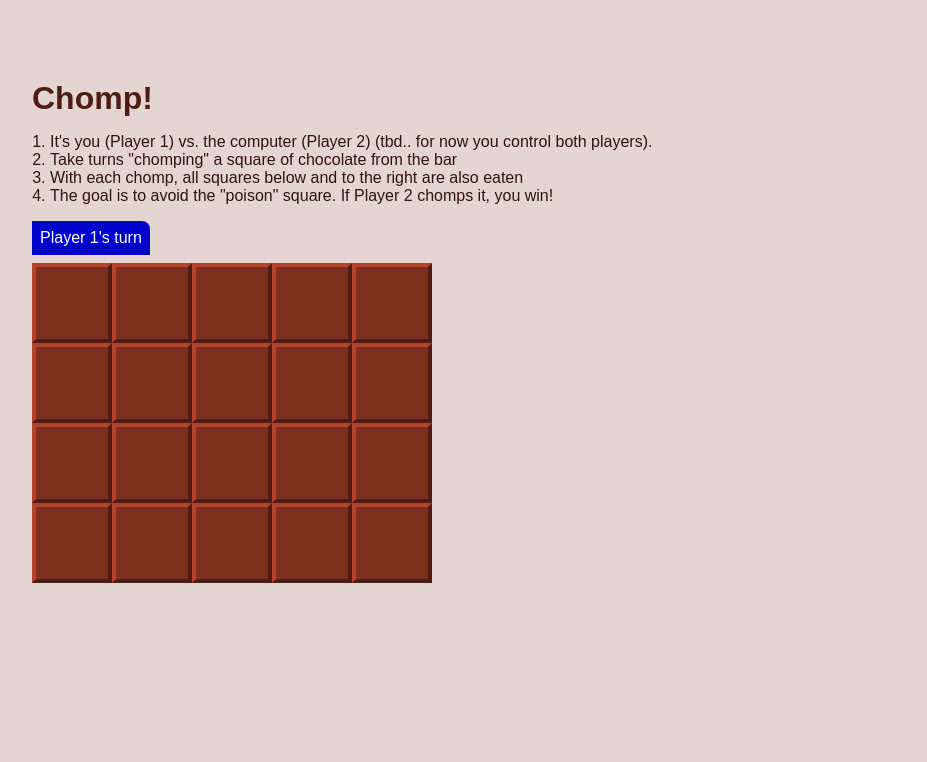
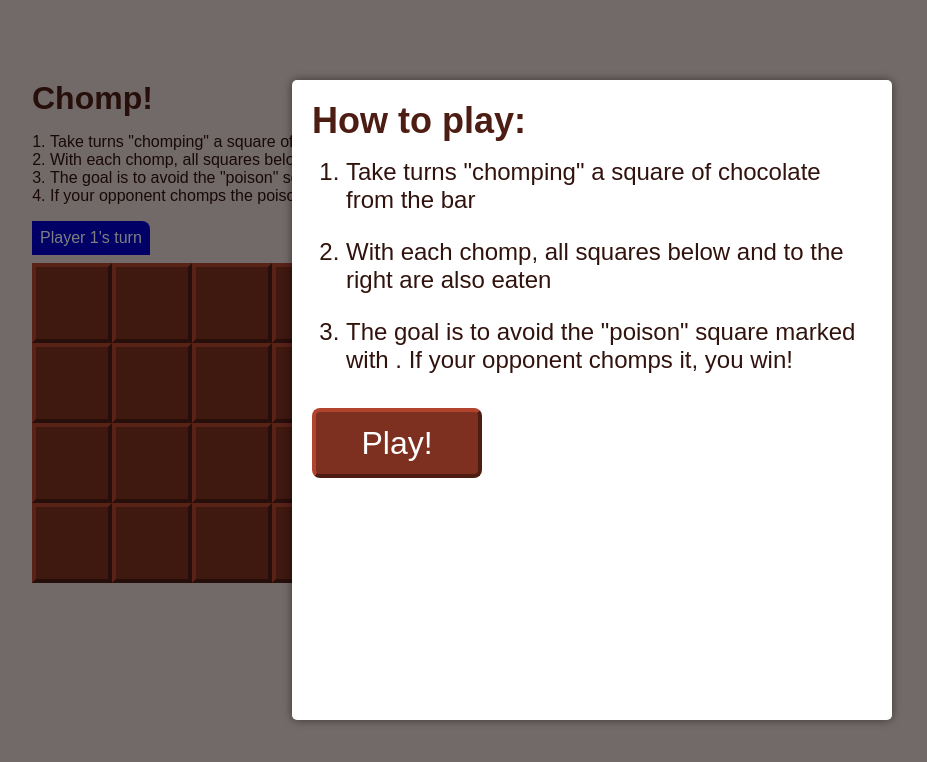
Before and after one commit to nikhilNathwani/Chomp, a React (Create React App) app in the folder src/: page / in a window 1280 px wide. Shown: the top 762 px of the page, without its empty margins (48-975 px from the left). Built offline with nearby package versions, Linux system fonts and the light colour scheme.

Commit message:
Added Replay and New Game buttons after someone wins

```diff
--- a/src/App.js
+++ b/src/App.js
@@ -1,22 +1,53 @@
 import React from "react";
 import { useState } from "react";
 import { squareState } from "./constants";
+import HelpDialog from "./components/HelpDialog";
 import ChocolateBar from "./components/ChocolateBar";
 
 //Current goal:
 //- Consider UI showing "Player 1" left-aligned & "Player 2" right-aligned, then toggle the color on/off (and maybe the text) to indicate whose turn it is
 
-export default function Game() {
-	return <Level numRows={4} numColumns={5}></Level>;
-}
+let numRows = 4;
+let numColumns = 5;
 
-function Level({ numRows, numColumns }) {
+export default function Level() {
+	const [isHelpDialogOpen, setHelpDialogOpen] = useState(true);
 	const [chompedSquares, setChompedSquares] = useState(
 		Array.from({ length: numRows }, () =>
 			Array(numColumns).fill(squareState.NOT_CHOMPED)
 		)
 	);
 	const [playerOneIsNext, setPlayerOneIsNext] = useState(true);
+
+	function replayGame() {
+		const nextSquares = Array.from({ length: numRows }, () =>
+			Array(numColumns).fill(squareState.NOT_CHOMPED)
+		);
+		setChompedSquares(nextSquares);
+		setPlayerOneIsNext(true);
+	}
+
+	function newGame() {
+		let currRows = numRows;
+		let currColumns = numColumns;
+		while (currRows === numRows && currColumns == numColumns) {
+			numRows = getRandom(4, 6);
+			numColumns = getRandom(numRows - 2, numRows + 2);
+		} //This loop ensures new board dimensions, no back-to-back repeat configuration
+		const nextSquares = Array.from({ length: numRows }, () =>
+			Array(numColumns).fill(squareState.NOT_CHOMPED)
+		);
+		setChompedSquares(nextSquares);
+		setPlayerOneIsNext(true);
+	}
+
+	function openHelpDialog() {
+		setHelpDialogOpen(true);
+	}
+
+	function closeHelpDialog() {
+		setHelpDialogOpen(false);
+	}
 
 	function handleChomp(row, col) {
 		let nextChompedSquares = chompedSquares.slice();
@@ -68,13 +99,9 @@ function Level({ numRows, numColumns }) {
 
 	return (
 		<React.Fragment>
+			<HelpDialog isOpen={isHelpDialogOpen} onClose={closeHelpDialog} />
 			<h1>Chomp!</h1>
 			<ol id="chomp-rules">
-				<li>
-					It's you (Player 1) vs. the computer (Player 2) (tbd.. for
-					now you control both players).
-				</li>
-
 				<li>
 					Take turns "chomping" a square of chocolate from the bar
 				</li>
@@ -83,12 +110,13 @@ function Level({ numRows, numColumns }) {
 					eaten
 				</li>
 				<li>
-					The goal is to avoid the "poison" square. If Player 2 chomps
-					it, you win!
+					The goal is to avoid the "poison" square marked with{" "}
+					<i className="fa-solid fa-skull-crossbones fa-s"></i>.
 				</li>
-				{/* <li>
-					You win if Player 2 chomps the "poison" square (top-left)!
-				</li> */}
+				<li>
+					If your opponent chomps the poison square, you win!
+					Otherwise... it's game over for you.
+				</li>
 			</ol>
 			<div
 				id="nextTurnIndicator"
@@ -97,6 +125,17 @@ function Level({ numRows, numColumns }) {
 				Player {playerOneIsNext ? "1" : "2"}
 				{isGameOver(chompedSquares) ? " wins!" : "'s turn"}
 			</div>
+			{isGameOver(chompedSquares) && (
+				<React.Fragment>
+					<button onClick={replayGame}>
+						<i class="fa-solid fa-rotate-left"></i>
+						&nbsp;&nbsp;Replay
+					</button>
+					<button onClick={newGame}>
+						<i class="fa-solid fa-shuffle"></i>&nbsp;&nbsp;New Game
+					</button>
+				</React.Fragment>
+			)}
 			<ChocolateBar
 				chompedSquares={chompedSquares}
 				isPlayerOneNext={playerOneIsNext}
@@ -117,3 +156,7 @@ function isGameOver(matrix) {
 	}
 	return true;
 }
+
+function getRandom(min, max) {
+	return Math.floor(Math.random() * (max - min + 1)) + min;
+}
--- /dev/null
+++ b/src/components/HelpDialog.js
@@ -0,0 +1,36 @@
+import React from "react";
+
+const HelpDialog = ({ isOpen, onClose }) => {
+	if (!isOpen) return null;
+
+	return (
+		<div id="helpDialog" className="modal-dialog">
+			<div className="help-content">
+				<h2>How to play:</h2>
+				<ol id="chomp-rules">
+					{/* <li>
+						It's you (Player 1) vs. the computer (Player 2) (tbd..
+						for now you control both players).
+					</li> */}
+					<li>
+						Take turns "chomping" a square of chocolate from the bar
+					</li>
+					<li>
+						With each chomp, all squares below and to the right are
+						also eaten
+					</li>
+					<li>
+						The goal is to avoid the "poison" square marked with{" "}
+						<i className="fa-solid fa-skull-crossbones fa-s"></i>.
+						If your opponent chomps it, you win!
+					</li>
+				</ol>
+				<button className="close-button" onClick={onClose}>
+					Play!
+				</button>
+			</div>
+		</div>
+	);
+};
+
+export default HelpDialog;
--- a/src/constants.js
+++ b/src/constants.js
@@ -3,3 +3,10 @@ export const squareState = {
 	CHOMPED: 1,
 	BLAST_ZONE: 2,
 };
+
+export const dialogType = {
+	HELP: 0,
+	GAME_OVER: 1,
+	LEVEL_WIN: 2,
+	GAME_WIN: 3,
+};
--- a/src/styles.css
+++ b/src/styles.css
@@ -19,7 +19,63 @@ body {
 	background-color: hsl(10, 26%, 86%);
 }
 
-h1 {
+i.fa-skull-crossbones {
+	color: white;
+	/* color: hsl(10, 59%, 9%); */
+}
+
+#helpDialog {
+	position: fixed;
+	top: 0;
+	left: 0;
+	width: 100%;
+	height: 100%;
+	background-color: rgba(0, 0, 0, 0.5);
+	display: flex;
+	align-items: center;
+	justify-content: center;
+	z-index: 999; /* Adjust the z-index as needed to ensure the modal appears above other content */
+}
+
+.help-content {
+	width: 600px;
+	height: 80%;
+	color: hsl(10, 59%, 12%);
+	font-size: 1.5rem;
+	background-color: white;
+	padding: 20px;
+	border-radius: 5px;
+	box-shadow: 0px 0px 10px rgba(0, 0, 0, 0.5);
+}
+
+.help-content li {
+	margin-left: 1rem;
+	margin-bottom: 1.5rem;
+}
+
+button {
+	width: 170px;
+	height: 70px;
+	margin-right: 20px;
+	font-size: 1.25rem;
+	background-color: hsl(10, 59%, 31%);
+	border: 4px solid;
+	border-left-color: hsl(10, 59%, 44%);
+	border-top-color: hsl(10, 59%, 44%);
+	border-right-color: hsl(10, 59%, 19%);
+	border-bottom-color: hsl(10, 59%, 19%);
+	color: white;
+	border-radius: 8px;
+	cursor: pointer;
+}
+
+.close-button {
+	font-size: 2rem;
+	margin-top: 10px;
+}
+
+h1,
+h2 {
 	color: hsl(10, 59%, 19%);
 }
 
@@ -48,11 +104,6 @@ h1 {
 .board-row {
 	display: flex;
 	flex-flow: row nowrap;
-}
-
-i.fa-skull-crossbones {
-	color: white;
-	/* color: hsl(10, 59%, 9%); */
 }
 
 .square {
@@ -90,3 +141,7 @@ i.fa-skull-crossbones {
 .player-two.board-row .square:hover {
 	background-color: var(--player-two-color);
 }
+
+#chomp-rules i {
+	color: hsl(10, 59%, 12%);
+}
```
